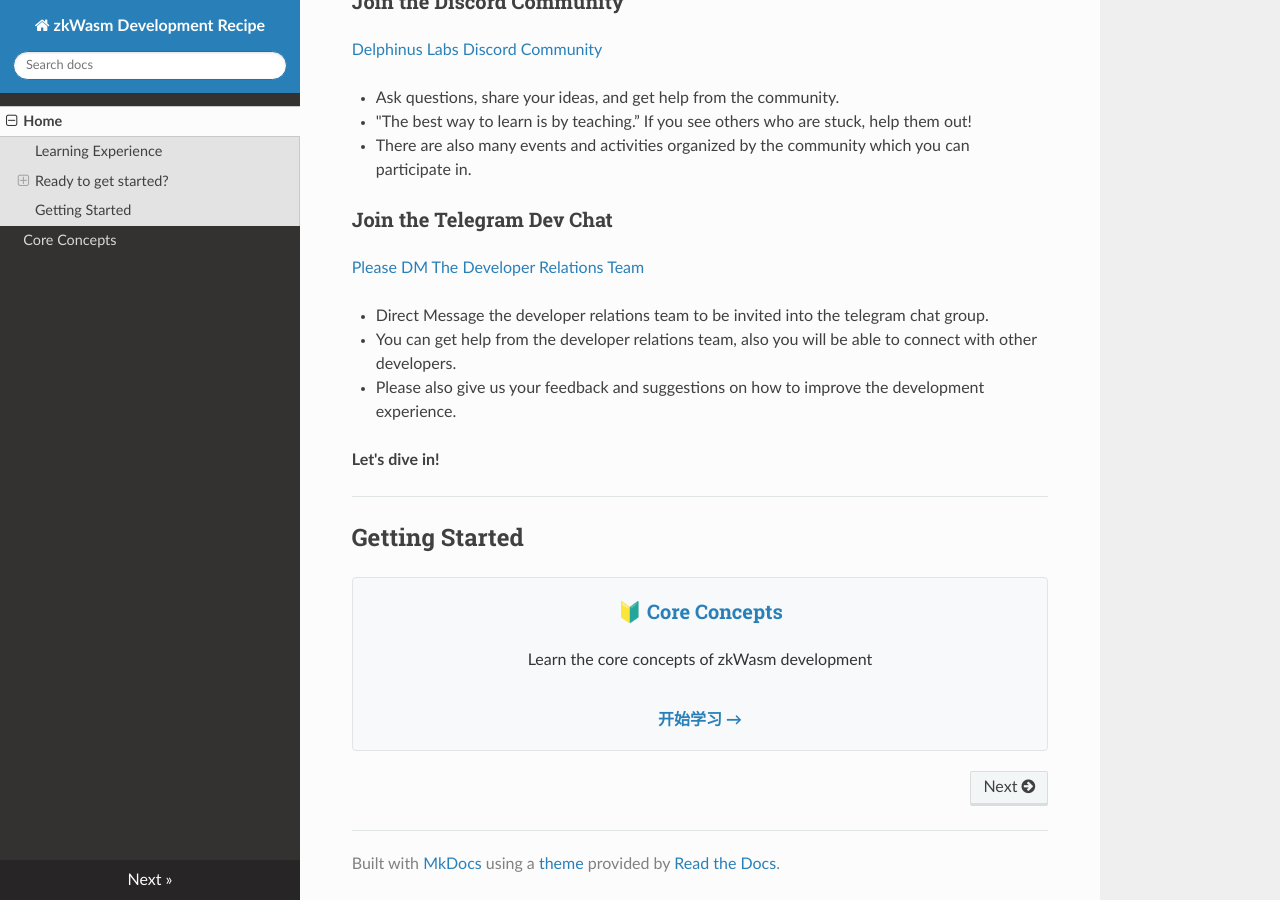
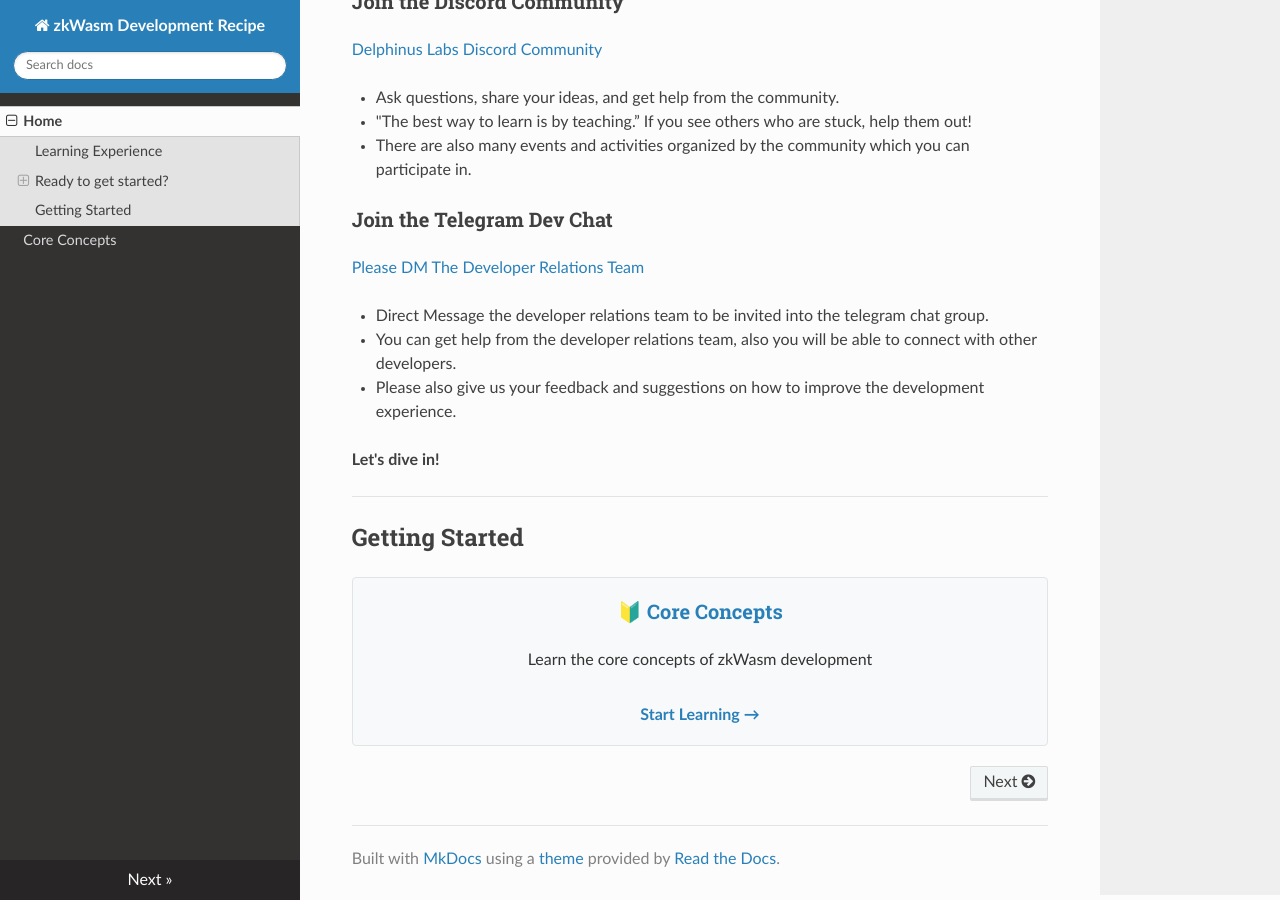
Before and after one commit to JupiterXiaoxiaoYu/zkwasm-development-recipe, an MkDocs documentation site: the page built from docs/index.md, in a window 1280 px wide and 900 px high, scrolled down 1580 px. Built offline with MkDocs 1.6.1, drawn with Linux system fonts in a browser that asks for light colours; nearby versions of some CDN libraries.

Commit message:
fix href

```diff
--- a/docs/index.md
+++ b/docs/index.md
@@ -69,10 +69,10 @@
 ## Getting Started
 
 <div class="grid-wrapper">
-    <a href="basics/introduction/" class="grid-box">
+    <a href="Core%20Concepts.html" class="grid-box">
         <h3>🔰 Core Concepts</h3>
         <p>Learn the core concepts of zkWasm development</p>
-        <span class="grid-link">开始学习 →</span>
+        <span class="grid-link">Start Learning →</span>
     </a>
 
     <!-- <a href="setup/environment/" class="grid-box">
```
Also changed, not shown: site/404.html, site/Core Concepts.html, site/index.html, site/media/fb.drawio.png (added), site/media/frontbackend.jpg (added), site/media/frontend-backend-blockchain.drawio.png (added), site/search.html, site/search/search_index.json.
